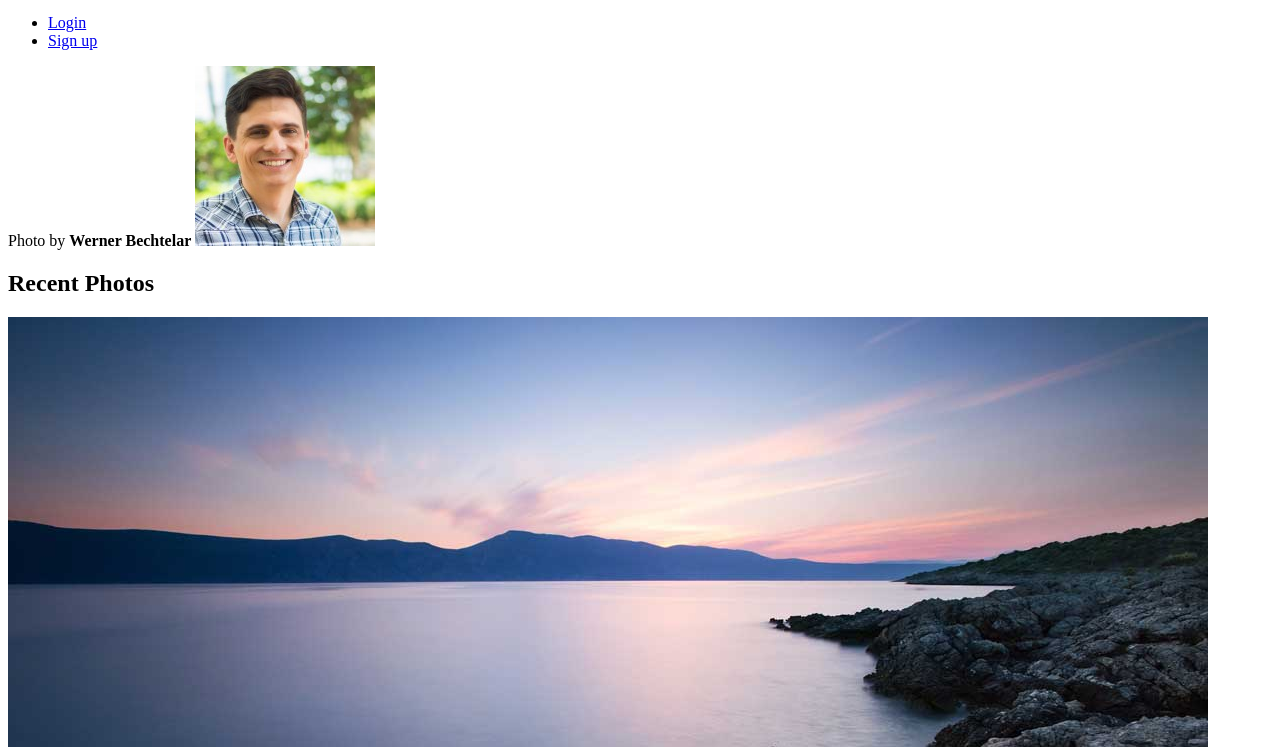
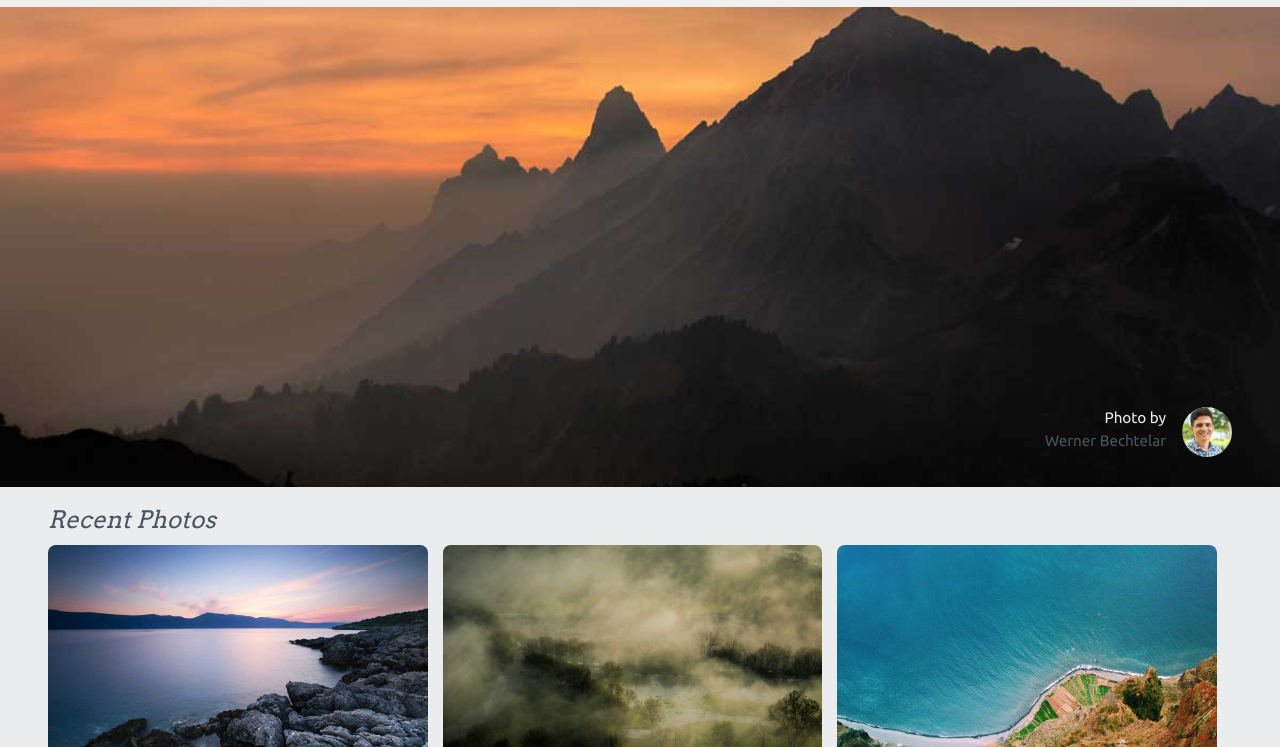
Before and after one commit to sebastianlofaro/performance-optimization-v2-2, a website: page index.html in a window 1280 px wide. Shown: the part 105-852 px from the top of the page. Drawn offline with Linux system fonts and the light colour scheme; the site is published under a folder, as on GitHub Pages, so addresses that start at the root find nothing.

Commit message:
Minor Change
Removed an erroneous character in the link to the CSS file.

```diff
--- a/index.html
+++ b/index.html
@@ -19,7 +19,7 @@
         <link rel="stylesheet" href="css/modals.css">
         <link rel="stylesheet" href="css/footer.css"> -->
         <link href="https://fonts.googleapis.com/css?family=Arvo|Ubuntu" rel="stylesheet">
-        <link rel="stylesheet" href="/css/styles.min.css">
+        <link rel="stylesheet" href="css/styles.min.css">
     </head>
     <body>
 
```
